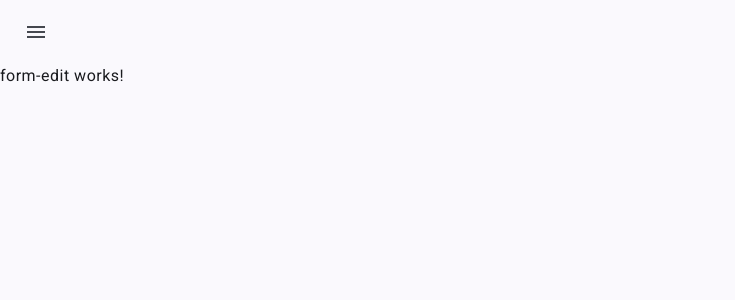
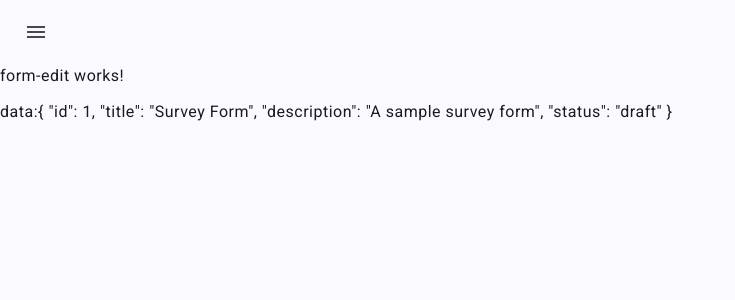
Before and after one commit to ganciaux/angular-forms, an Angular app: page /forms/edit/1 in a window 1280 px wide. Shown: the top 300 px of the page, without its empty margins (0-735 px from the left). Built offline with nearby package versions, Linux system fonts and the light colour scheme; data requests are answered from the project's data file.

Commit message:
Add new forms, load form from id

```diff
--- a/db.json
+++ b/db.json
@@ -11,6 +11,54 @@
       "title": "Feedback Form",
       "description": "Form to collect user feedback",
       "status": "published"
+    },
+    {
+      "id": 3,
+      "title": "Registration Form",
+      "description": "Form to register new users",
+      "status": "archived"
+    },
+    {
+      "id": 4,
+      "title": "Order Form",
+      "description": "Form for placing product orders",
+      "status": "published"
+    },
+    {
+      "id": 5,
+      "title": "Job Application Form",
+      "description": "A form for job applications",
+      "status": "draft"
+    },
+    {
+      "id": 6,
+      "title": "Contact Us Form",
+      "description": "Form for contacting customer service",
+      "status": "published"
+    },
+    {
+      "id": 7,
+      "title": "Newsletter Signup Form",
+      "description": "Form to subscribe to our newsletter",
+      "status": "published"
+    },
+    {
+      "id": 8,
+      "title": "Event Registration Form",
+      "description": "Form for event attendees registration",
+      "status": "archived"
+    },
+    {
+      "id": 9,
+      "title": "Product Feedback Form",
+      "description": "Collect product-specific feedback from users",
+      "status": "draft"
+    },
+    {
+      "id": 10,
+      "title": "Expense Report Form",
+      "description": "Form to report company expenses",
+      "status": "published"
     }
   ]
 }
--- a/src/app/core/features/form/components/form-edit/form-edit.component.html
+++ b/src/app/core/features/form/components/form-edit/form-edit.component.html
@@ -1 +1,2 @@
 <p>form-edit works!</p>
+<p>data:{{form() | json}}</p>
--- a/src/app/core/features/form/components/form-edit/form-edit.component.ts
+++ b/src/app/core/features/form/components/form-edit/form-edit.component.ts
@@ -1,12 +1,40 @@
-import { Component } from '@angular/core';
+import { Component, inject, signal } from '@angular/core'
+import { Form } from '../../models/form.model'
+import { HttpClient } from '@angular/common/http'
+import { ActivatedRoute } from '@angular/router'
+import { FormService } from '../../services/form.service'
+import { JsonPipe } from '@angular/common'
 
 @Component({
   selector: 'app-form-edit',
   standalone: true,
-  imports: [],
+  imports: [JsonPipe],
   templateUrl: './form-edit.component.html',
-  styleUrl: './form-edit.component.css'
+  styleUrl: './form-edit.component.css',
 })
 export class FormEditComponent {
+  form = signal<Form | null>(null)
+  httpClient = inject(HttpClient)
+  route = inject(ActivatedRoute)
+  formService = inject(FormService)
 
+  constructor() {
+    this.loadForm().then(() => console.log('loading form...'))
+  }
+
+  async loadForm() {
+    try {
+      const formId = this.route.snapshot.params['id']
+      if (formId) {
+        console.log("formId", formId)
+        const form = await this.formService.loadForm({ formId })
+        console.log(form);
+        this.form.set(form[0])
+      } else {
+        console.log("formId non trouvé dans l'URL")
+      }
+    } catch (error) {
+      console.log(error)
+    }
+  }
 }
--- a/src/app/core/features/form/services/form.service.ts
+++ b/src/app/core/features/form/services/form.service.ts
@@ -1,41 +1,33 @@
-import { HttpClient, HttpParams } from '@angular/common/http';
-import { inject, Injectable } from '@angular/core';
-import { Form } from "../models/form.model";
-import { firstValueFrom } from 'rxjs';
-import { environment } from '../../../../../environments/environment';
+import { HttpClient, HttpParams } from '@angular/common/http'
+import { inject, Injectable } from '@angular/core'
+import { Form } from '../models/form.model'
+import { firstValueFrom } from 'rxjs'
+import { environment } from '../../../../../environments/environment'
 
 @Injectable({
-  providedIn: 'root'
+  providedIn: 'root',
 })
 export class FormService {
+  env = environment
 
-  env = environment;
+  http = inject(HttpClient)
 
-  http = inject(HttpClient);
+  constructor() {}
 
-  constructor() { }
-
-  async loadForm(config: {
-    formId?:string,
-    query?:string;
-  }): Promise<Form[]> {
-    const {formId, query} = config;
-    let params = new HttpParams();
+  async loadForm(config: { formId?: string; query?: string }): Promise<Form[]> {
+    const { formId, query } = config
+    let params = new HttpParams()
     if (formId) {
-      params = params.set("formId", formId);
+      params = params.set('id', formId)
     }
     if (query) {
-      params = params.set("query", query);
+      params = params.set('query', query)
     }
     console.log(this.env.apiRoot)
-    const forms$ = this.http.get<Form[]>(
-      `${this.env.apiRoot}`,
-      {
-        params
-      }
-    )
-    const response = await firstValueFrom(forms$);
-    return response;
+    const forms$ = this.http.get<Form[]>(`${this.env.apiRoot}`, {
+      params,
+    })
+    const response = await firstValueFrom(forms$)
+    return response
   }
-
 }
```
Lines whose indentation alone changed are shown as unchanged.
